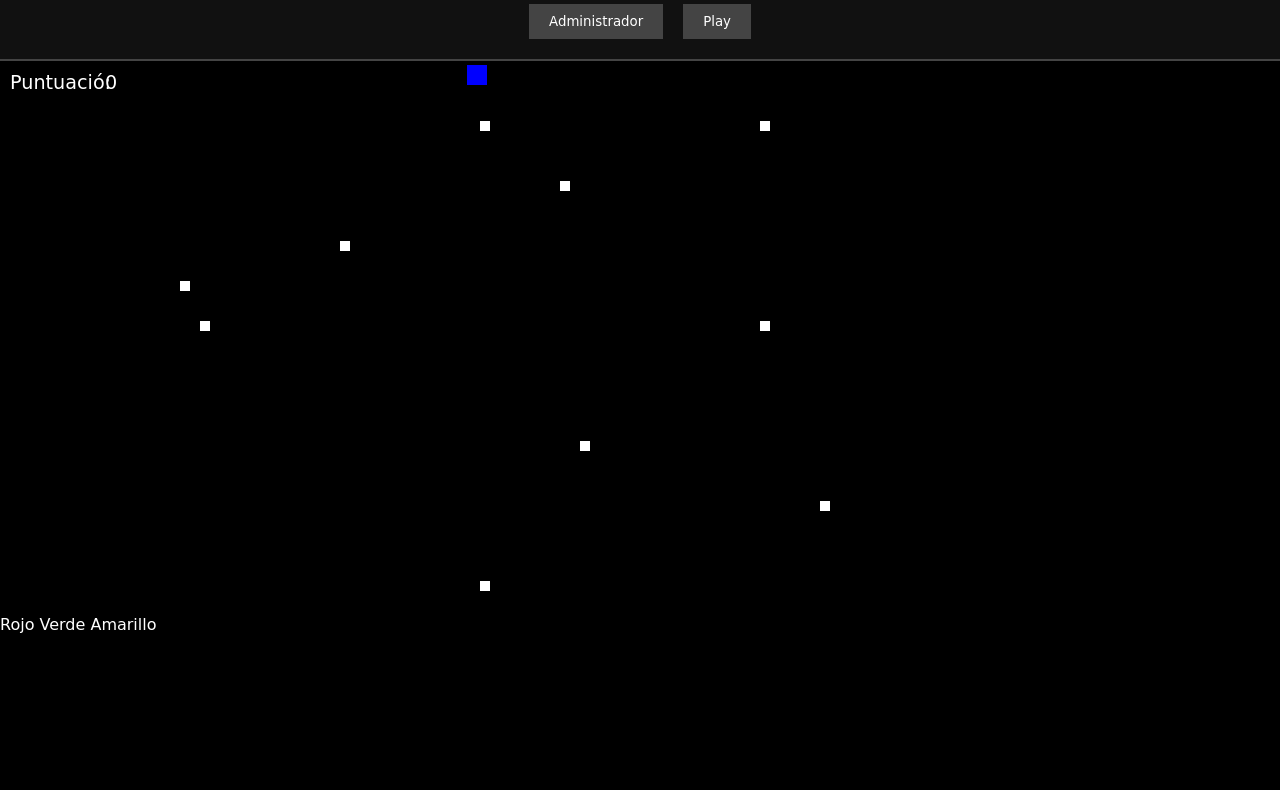
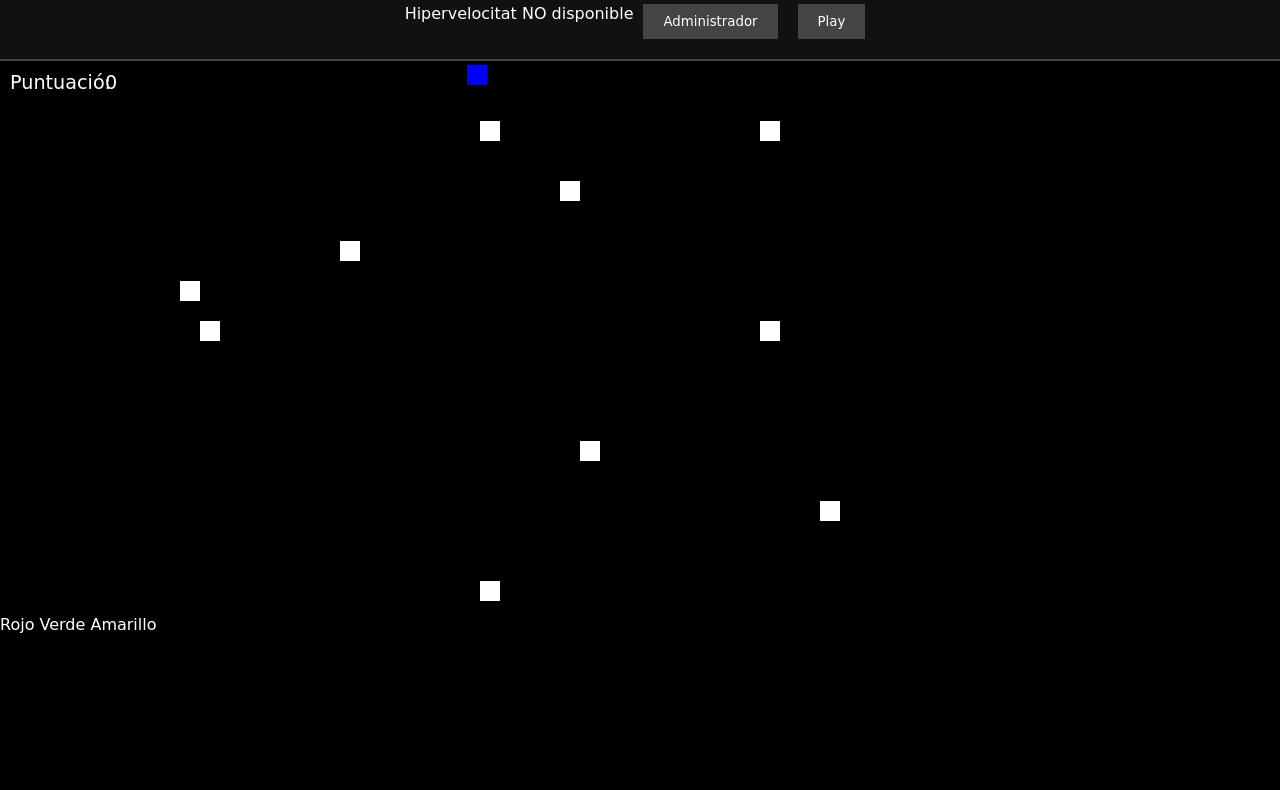
Before and after one commit to Christian270304/Stars-Hunters, a website: page public/game.html in a window 1280 px wide. Shown: the part 74-864 px from the top of the page. Drawn offline with nearby package versions, Linux system fonts and the light colour scheme; no server answers.

Commit message:
afegir hipervelocitat

```diff
--- a/public/game.html
+++ b/public/game.html
@@ -11,6 +11,7 @@
     <div class="header">
         <h1>Stars Hunters</h1>
         <div class="buttons">
+            <div id="hipervelocitat">Hipervelocitat NO disponible</div>
             <button id="adminButton">Administrador</button>
             <button id="playButton">Play</button>
         </div>
--- a/public/js/game.js
+++ b/public/js/game.js
@@ -28,17 +28,15 @@ for (let i = 0; i < maxEstrellas; i++) {
     estrellas.push({ x, y });
 }
 
-// let buttonsDiv = document.getElementById('color');
-// buttonsDiv.addEventListener('click', (event) => {
-//     if (event.target.tagName === 'BUTTON') {
-//         colorNave = event.target.dataset.color;
-//     }
-// });
+/*let selectColor = document.getElementById('color');
+selectColor.addEventListener('change', () => {
+    colorNave = selectColor.value;
+});*/
 
 function drawEstrellas() {
     ctx.fillStyle = 'white';
     estrellas.forEach((estrella) => {
-        ctx.fillRect(estrella.x, estrella.y, 10, 10);
+        ctx.fillRect(estrella.x, estrella.y, 20, 20);
     });
 }
 
@@ -47,7 +45,6 @@ function drawPlayers() {
     ctx.clearRect(0, 0, canvas.width, canvas.height);
 
     let score = document.getElementById('scoreboard');
-    let scoreValue = parseInt(score.value);
     for (const id in players) {
         const player = players[id];
         ctx.fillStyle = id === socket.id ? colorNave : 'blue'; // Diferenciar al jugador actual
@@ -55,12 +52,7 @@ function drawPlayers() {
     }
     // Verificar colisión con estrellas
     estrellas.forEach((estrella, index) => {
-        if (
-            currentPlayer.x < estrella.x + 10 &&
-            currentPlayer.x + playerSize > estrella.x &&
-            currentPlayer.y < estrella.y + 10 &&
-            currentPlayer.y + playerSize > estrella.y
-        ) {
+        if (currentPlayer.x === estrella.x && currentPlayer.y === estrella.y) {
             estrellas.splice(index, 1); // Eliminar estrella si hay colisión
             score.innerText = parseInt(score.innerText) + 1; // Incrementar el puntaje
         }
@@ -69,10 +61,53 @@ function drawPlayers() {
 
 // Mover al jugador actual con las teclas
 // Velocidad de movimiento (en píxeles por intervalo)
-const velocidad = 1;  // Mover 5 píxeles por cada intervalo
+let velocidad = 1;  // Velocidad normal del jugador
+let hipervelocitat = false;
+let temps = 0;
+let interval = 1000;
+let powerupDuration = 5000; // Duración del powerup en milisegundos
+let powerupActive = false;
 
 // Variables para controlar el movimiento
 let moving = { up: false, down: false, left: false, right: false };
+
+// Iniciar un intervalo de 1 segundo
+setInterval(() => {
+    if (!powerupActive && !hipervelocitat) { // Solo contar si no hay hipervelocidad activa
+        ++temps;
+        if (temps === 10) {
+            hipervelocitat = true;
+            temps = 0; // Reiniciar el contador solo cuando se activa la hipervelocidad
+
+        }
+    }
+
+
+
+}, interval);
+
+setInterval(() => {
+
+    let div = document.getElementById('hipervelocitat');
+    div.innerHTML = hipervelocitat ? "Hipervelocitat disponible" : "Hipervelocitat NO disponible";
+}, 1);
+
+
+
+document.addEventListener('keydown', (event) => {
+    if (event.key === 'h' && hipervelocitat) {
+        hipervelocitat = false;
+        powerupActive = true;
+        velocidad = 5;
+
+        setTimeout(() => {
+            powerupActive = false;
+            velocidad = 1;
+            temps = 0; // 🔥 Reiniciar el contador cuando se usa la hipervelocidad
+        }, powerupDuration);
+    }
+});
+
 
 // Detectar cuando se presionan las teclas
 document.addEventListener('keydown', (event) => {
--- a/server/server.js
+++ b/server/server.js
@@ -10,7 +10,7 @@ const io = socketIo(server);
 
 app.use('/auth', authController);
 app.get('/', (req, res) => {
-    res.sendFile(__dirname + '/../public/game.html');
+    res.sendFile(path.join(__dirname, '../public/index.html'));
 });
 
 const PORT = 3000;
@@ -52,5 +52,5 @@ io.on('connection', (socket) => {
 
 // Iniciar el servidor
 server.listen(PORT, () => {
-    console.log(`Servidor corriendo en http://localhost:${PORT}`);
+    console.log(`Servidor corriendo en http://localhost/Stars-Hunters/public/game.html`);
 });
```
